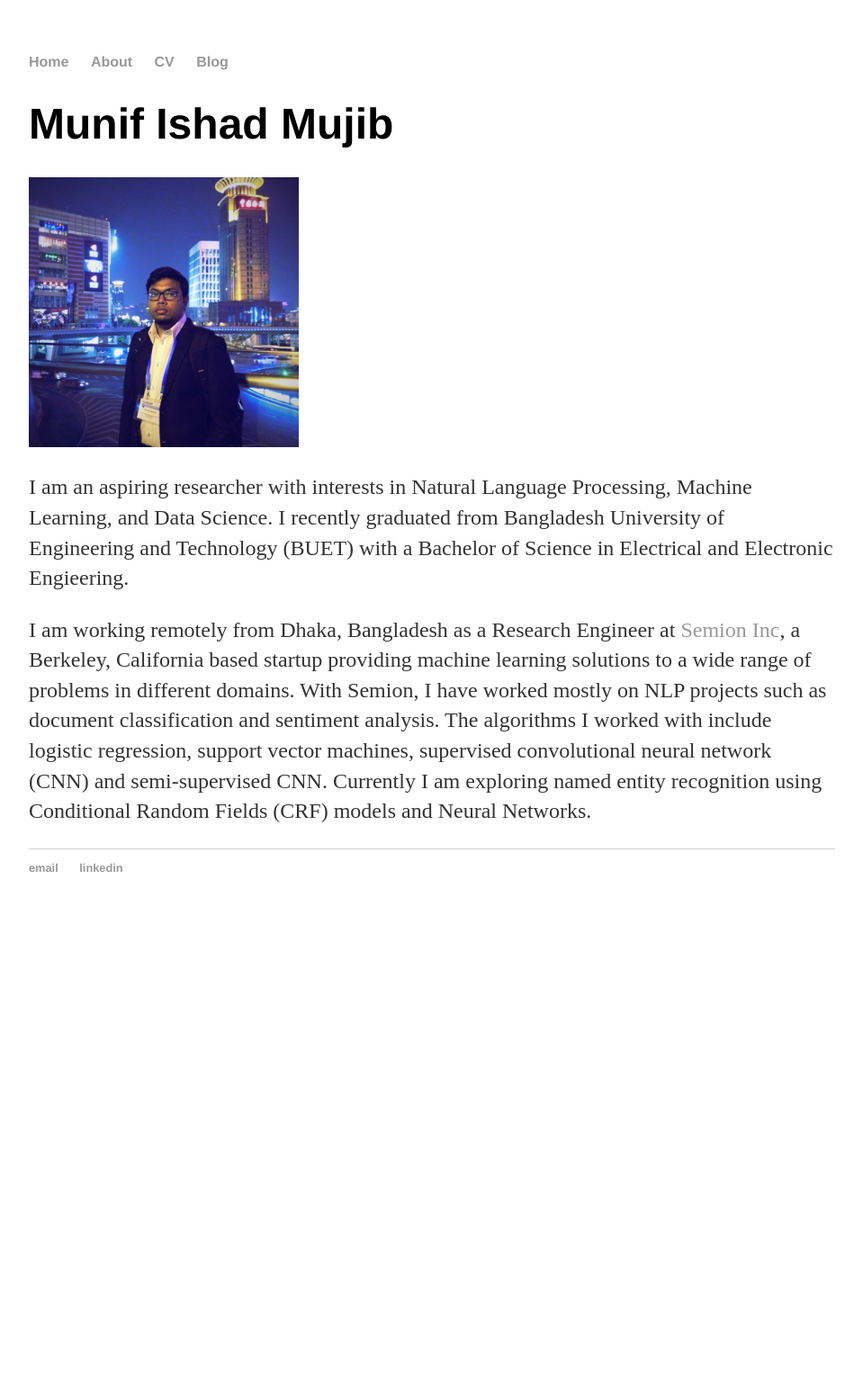
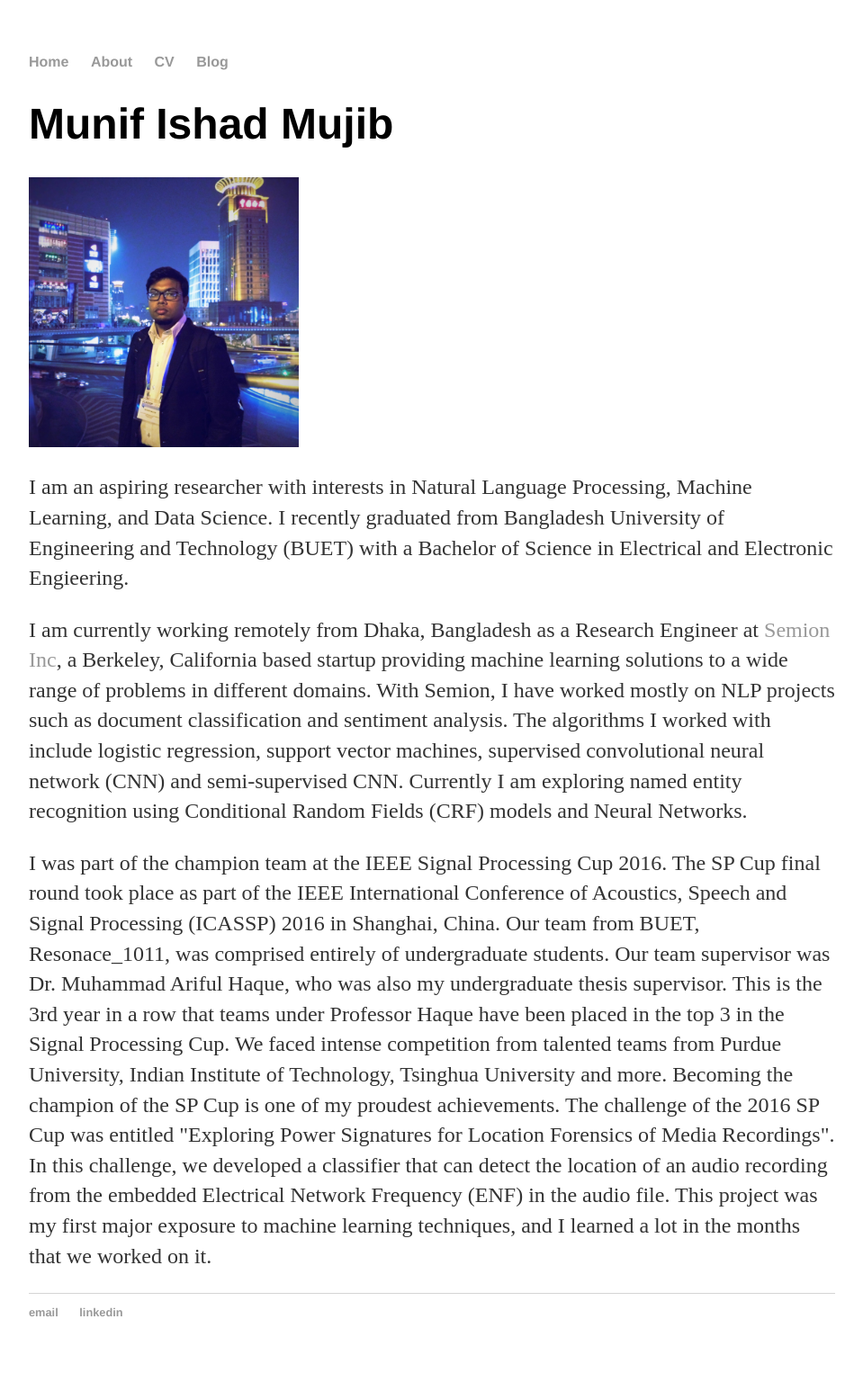
Before and after one commit to MunifMujib/munifmujib.github.io, a Jekyll site: the page built from index.html, in a window 1280 px wide. Shown: the whole page at 90% size, without its empty margins (160-1119 px from the left). Built offline with Jekyll 4.4.1, drawn with Linux system fonts in a browser that asks for light colours; before the commit the page ends 1032 px from its top, so only the background shows below that.

Commit message:
Update index.html

```diff
--- a/index.html
+++ b/index.html
@@ -6,5 +6,6 @@
 			<h1>Munif Ishad Mujib</h1>
 				<img src="/profile_photo.jpeg" alt="Photo of me in Shanghai" style="width:300px;height:300px;">
 				<p>I am an aspiring researcher with interests in Natural Language Processing, Machine Learning, and Data Science. I recently graduated from Bangladesh University of Engineering and Technology (BUET) with a Bachelor of Science in Electrical and Electronic Engieering.</p>
-				<p>I am working remotely from Dhaka, Bangladesh as a Research Engineer at <a href="http://semion.ai">Semion Inc</a>, a Berkeley, California based startup providing machine learning solutions to a wide range of problems in different domains. With Semion, I have worked mostly on NLP projects such as document classification and sentiment analysis. The algorithms I worked with include logistic regression, support vector machines, supervised convolutional neural network (CNN) and semi-supervised CNN. Currently I am exploring named entity recognition using Conditional Random Fields (CRF) models and Neural Networks.</p>
+				<p>I am currently working remotely from Dhaka, Bangladesh as a Research Engineer at <a href="http://semion.ai">Semion Inc</a>, a Berkeley, California based startup providing machine learning solutions to a wide range of problems in different domains. With Semion, I have worked mostly on NLP projects such as document classification and sentiment analysis. The algorithms I worked with include logistic regression, support vector machines, supervised convolutional neural network (CNN) and semi-supervised CNN. Currently I am exploring named entity recognition using Conditional Random Fields (CRF) models and Neural Networks.</p>
+				<p>I was part of the champion team at the IEEE Signal Processing Cup 2016. The SP Cup final round took place as part of the IEEE International Conference of Acoustics, Speech and Signal Processing (ICASSP) 2016 in Shanghai, China. Our team from BUET, Resonace_1011, was comprised entirely of undergraduate students. Our team supervisor was Dr. Muhammad Ariful Haque, who was also my undergraduate thesis supervisor. This is the 3rd year in a row that teams under Professor Haque have been placed in the top 3 in the Signal Processing Cup. We faced intense competition from talented teams from Purdue University, Indian Institute of Technology, Tsinghua University and more. Becoming the champion of the SP Cup is one of my proudest achievements. The challenge of the 2016 SP Cup was entitled "Exploring Power Signatures for Location Forensics of Media Recordings". In this challenge, we developed a classifier that can detect the location of an audio recording from the embedded Electrical Network Frequency (ENF) in the audio file. This project was my first major exposure to machine learning techniques, and I learned a lot in the months that we worked on it.</p>
     		</div><!-- /.blurb -->
```
